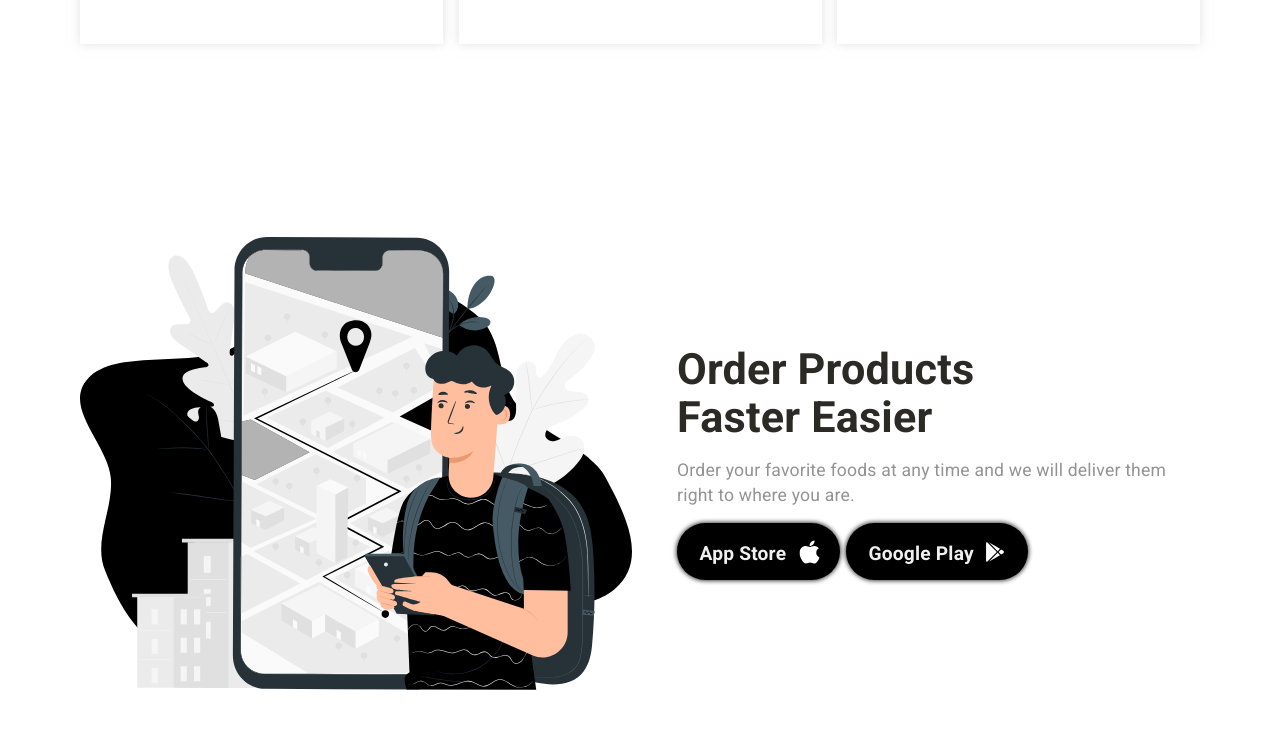
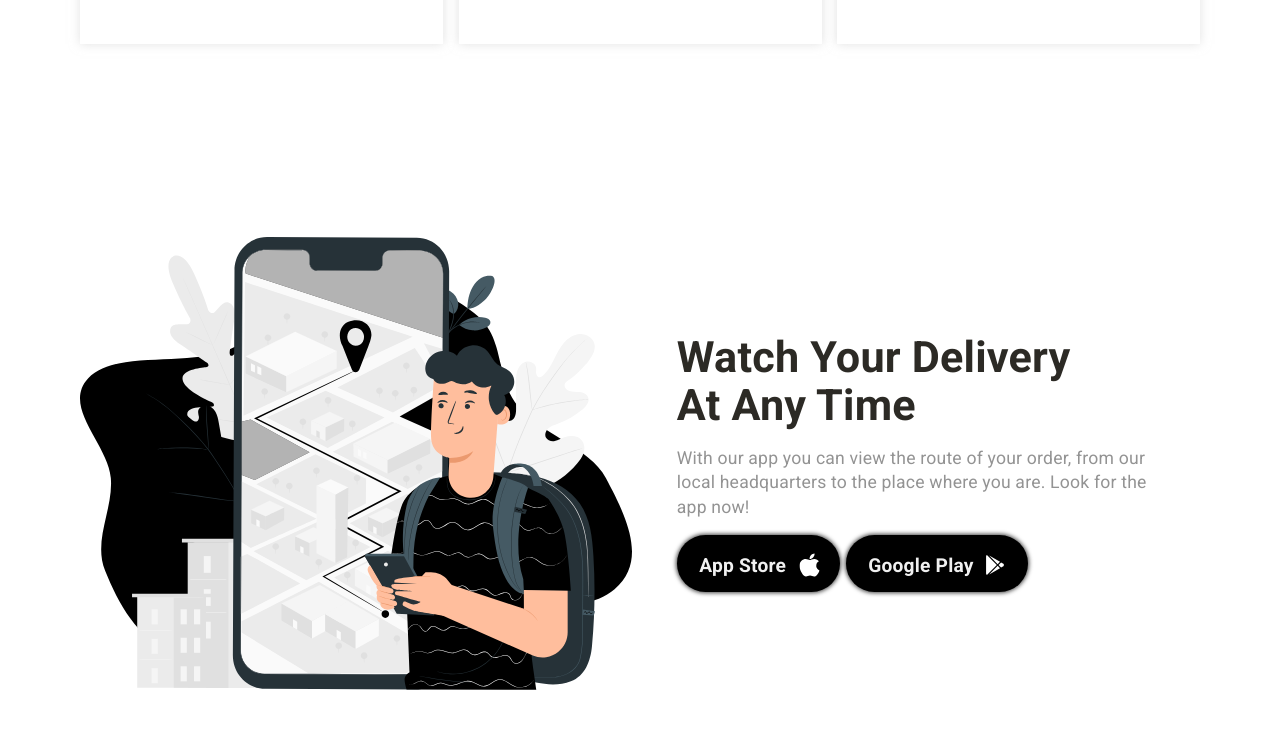
Before and after one commit to elghanbibadr/DeliveryWbsite, a website: page index.html in a window 1280 px wide. Shown: the part 2177-2906 px from the top of the page. Drawn offline with nearby package versions, Linux system fonts and the light colour scheme.

Commit message:
app section issue fix

```diff
--- a/index.html
+++ b/index.html
@@ -97,16 +97,19 @@
 
             <!--=============== APP ===============-->
             <section class="app grid grid--cls2 section container">
-                <img src="/assets/img/app-ilustration.svg" class="app__img" data-aos="flip-up">
-                <div class="app__content" data-aos="flip-up">
-                    <h1 class="app__title">order products <br> faster easier</h1>
-                    <p class="app__desc">Order your favorite foods at any time and we will deliver them right to where you are.
-                   </p>
-                   <div class="app__btns">
-                       <div class="appleStore app__btn btn btn--primary"><span>app store </span> <img src="/assets/img/apple-brands.svg"></div>
-                       <div class="googlePlay app__btn btn btn--primary"><span>Google Play</span><img src="/assets/img/google-play-brands.svg"></div>
+                 <!-- data-aos="flip-up"-->
+               <div class="app__content" >
+                    <h1 class="app__title">Watch Your Delivery <br> At Any Time</h1>
+                    <p class="app__desc">With our app you can view the route of your order, from our local headquarters to the
+                        place where you are. Look for the app now!
+                    </p>
+                    <div class="app__btns">
+                        <div class="appleStore app__btn btn btn--primary"><span>app store </span> <img src="/assets/img/apple-brands.svg"></div>
+                        <div class="googlePlay app__btn btn btn--primary"><span>Google Play</span><img src="/assets/img/google-play-brands.svg"></div>
                     </div>
                 </div>
+
+                <img src="/assets/img/app-ilustration.svg" class="app__img" >
             </section>
 
             <!--=============== CONTACT US ===============-->
```
